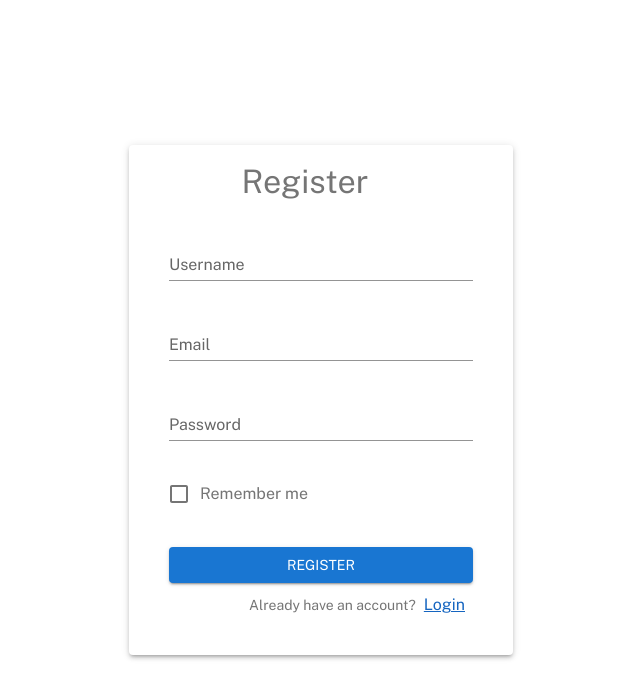
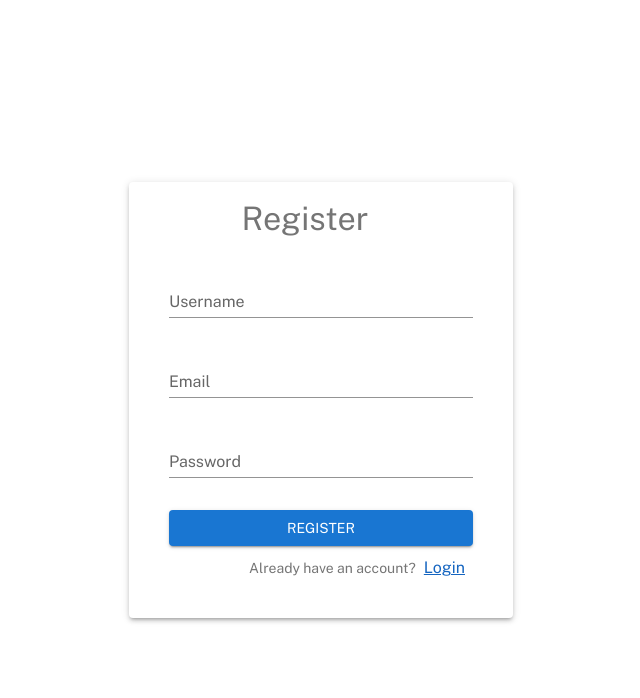
Before and after one commit to alejandroBarraza/login, a React (Create React App) app: page /register in a window 1280 px wide. Shown: the top 698 px of the page, without its empty margins (319-959 px from the left). Built offline with nearby package versions, Linux system fonts and the light colour scheme.

Commit message:
register and error handler

```diff
--- /dev/null
+++ b/src/componets/utils/Errorform.js
@@ -0,0 +1,10 @@
+import { Typography } from '@mui/material'
+import React from 'react'
+
+export const Errorform = ({ error }) => {
+    return (
+        <Typography variant='subtitle1' color={'error'}>
+            {error}
+        </Typography>
+    )
+}
--- a/src/screens/RegisterScreen.js
+++ b/src/screens/RegisterScreen.js
@@ -1,18 +1,10 @@
 import React from 'react'
-import {
-    Grid,
-    Paper,
-    TextField,
-    Box,
-    Button,
-    Typography,
-    Checkbox,
-    FormGroup,
-    FormControlLabel,
-} from '@mui/material'
+import { Grid, Paper, TextField, Box, Button, Typography } from '@mui/material'
 import { grey } from '@mui/material/colors'
-import { Link } from 'react-router-dom'
-
+import { Link, useNavigate } from 'react-router-dom'
+import { useForm } from 'react-hook-form'
+import { Errorform } from '../componets/utils/Errorform'
+import { PostRegister } from '../api/apiRequest'
 const styles = {
     container: {
         display: 'flex',
@@ -42,14 +34,28 @@ const styles = {
 }
 
 export const RegisterScreen = () => {
-    const [checked, setChecked] = React.useState(false)
+    const navigate = useNavigate()
+    const {
+        register,
+        handleSubmit,
+        formState: { errors },
+    } = useForm()
 
-    const handleCheckbox = (event) => {
-        setChecked(event.target.checked)
+    const onSubmit = async (data, e) => {
+        e.preventDefault()
+        const userData = await PostRegister(data)
+        localStorage.setItem('authToken', userData.token)
+        e.target.reset()
+        navigate('/', { replace: true })
     }
 
     return (
-        <Box sx={styles.container} component='form'>
+        <Box
+            sx={styles.container}
+            component='form'
+            onSubmit={handleSubmit(onSubmit)}
+            autoComplete='off'
+        >
             <Paper elevation={3} sx={styles.paper}>
                 <Grid container direction={'column'} spacing={4}>
                     <Box sx={styles.title}>
@@ -58,36 +64,59 @@ export const RegisterScreen = () => {
                         </Typography>
                     </Box>
                     <Grid item>
-                        <TextField id='username' label='Username' variant='standard' fullWidth />
+                        <TextField
+                            id='username'
+                            label='Username'
+                            variant='standard'
+                            fullWidth
+                            {...register('username', { required: true })}
+                            // helperText={errors.username && 'name is required'}
+                        />
+                        {errors.username && <Errorform error={'Username is required'} />}
                     </Grid>
                     <Grid item>
-                        <TextField label='Email' id='email' variant='standard' fullWidth />
+                        <TextField
+                            label='Email'
+                            id='email'
+                            variant='standard'
+                            fullWidth
+                            {...register('email', {
+                                required: {
+                                    value: true,
+                                    message: 'Email is required',
+                                },
+                                pattern: {
+                                    value: /^(([^<>()[\]\\.,;:\s@"]+(\.[^<>()[\]\\.,;:\s@"]+)*)|(".+"))@((\[[0-9]{1,3}\.[0-9]{1,3}\.[0-9]{1,3}\.[0-9]{1,3}])|(([a-zA-Z\-0-9]+\.)+[a-zA-Z]{2,}))$/,
+                                    message: 'Must be a valid email',
+                                },
+                            })}
+                        />
+                        {errors.email && <Errorform error={errors.email.message} />}
                     </Grid>
                     <Grid item>
-                        <TextField label='Password' id='password' variant='standard' fullWidth />
+                        <TextField
+                            label='Password'
+                            id='password'
+                            variant='standard'
+                            type='password'
+                            fullWidth
+                            {...register('password', {
+                                required: 'You must specify a password',
+                                minLength: {
+                                    value: 6,
+                                    message: 'Password must have at least 6 characters',
+                                },
+                            })}
+                        />
+                        {errors.password && <Errorform error={errors.passwrod.message} />}
                     </Grid>
                     <Grid item>
-                        <FormGroup>
-                            <FormControlLabel
-                                control={
-                                    <Checkbox
-                                        onChange={handleCheckbox}
-                                        checked={checked}
-                                        style={{ color: grey[600] }}
-                                    />
-                                }
-                                label='Remember me'
-                                style={{ color: grey[600] }}
-                            />
-                        </FormGroup>
-                    </Grid>
-                    <Grid item>
-                        <Button variant='contained' fullWidth>
+                        <Button type='submit' variant='contained' fullWidth>
                             Register
                         </Button>
                     </Grid>
                     <Box sx={styles.hasAccount}>
-                        <Typography variant='body2' align='end' color={grey[600]}>
+                        <Typography variant='body2' align='right' color={grey[600]}>
                             Already have an account?
                         </Typography>
                         <Link
```
